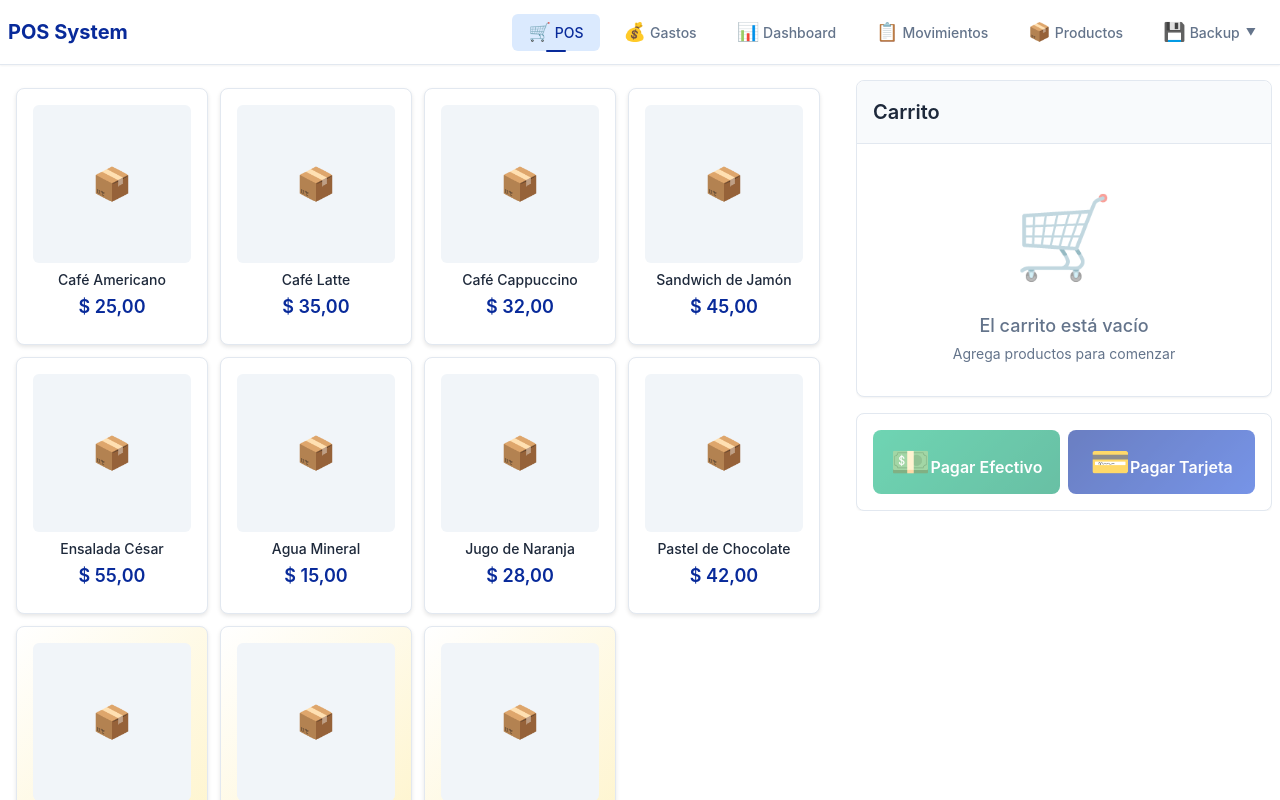
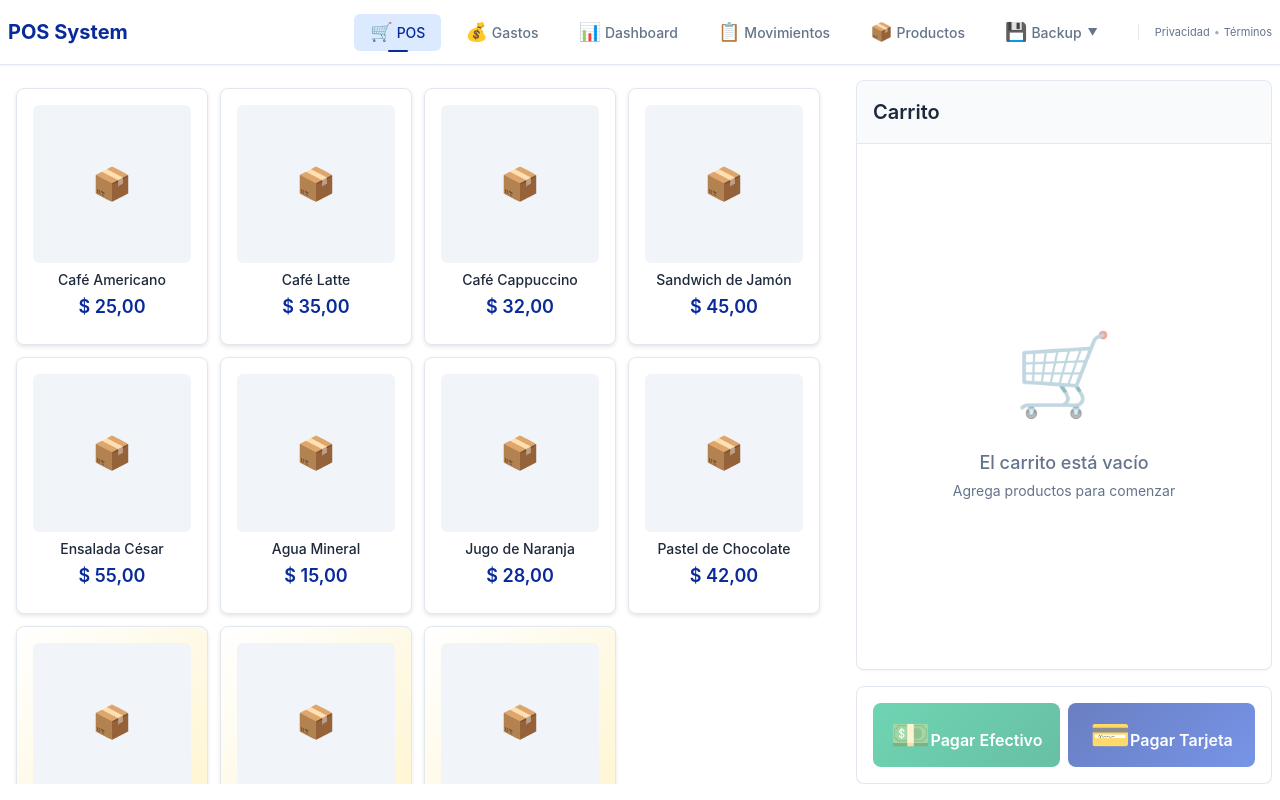
Before and after one commit to idgleb/Pos-sistema, a React (Vite) app: page / in a window 1280 px wide. Built offline with nearby package versions, Linux system fonts and the light colour scheme.

Commit message:
Agregar enlaces de PolÃ­tica de Privacidad y TÃ©rminos en Navbar

```diff
--- a/src/app/App.css
+++ b/src/app/App.css
@@ -3,7 +3,7 @@
  */
 
 .app {
-  min-height: 100vh;
+  height: 100vh;
   display: flex;
   flex-direction: column;
   width: 100%;
--- a/src/app/App.jsx
+++ b/src/app/App.jsx
@@ -1,7 +1,6 @@
 import React, { useEffect } from 'react';
 import { BrowserRouter, useLocation } from 'react-router-dom';
 import Navbar from '../components/Navbar';
-import Footer from '../components/Footer';
 import AppRoutes from './routes';
 import StoreProvider from './store/StoreProvider';
 import './App.css';
@@ -28,7 +27,6 @@ const AppContent = () => {
           <main className="app-main">
             <AppRoutes />
           </main>
-          <Footer />
         </div>
   );
 };
--- a/src/components/Footer.css
+++ /dev/null
@@ -1,71 +0,0 @@
-.app-footer {
-  background-color: var(--color-bg-secondary, #f8f9fa);
-  border-top: 1px solid var(--color-border, #e0e0e0);
-  padding: var(--spacing-md, 1rem);
-  margin-top: auto;
-  width: 100%;
-  box-sizing: border-box;
-  z-index: 10;
-  position: relative;
-  flex-shrink: 0;
-}
-
-.footer-content {
-  max-width: 1200px;
-  margin: 0 auto;
-  display: flex;
-  flex-direction: column;
-  align-items: center;
-  gap: var(--spacing-sm, 0.5rem);
-}
-
-.footer-links {
-  display: flex;
-  align-items: center;
-  gap: var(--spacing-sm, 0.5rem);
-  flex-wrap: wrap;
-  justify-content: center;
-}
-
-.footer-link {
-  color: var(--color-text-secondary, #666);
-  text-decoration: none;
-  font-size: 0.875rem;
-  transition: color 0.2s ease;
-}
-
-.footer-link:hover {
-  color: var(--color-primary, #2563eb);
-  text-decoration: underline;
-}
-
-.footer-separator {
-  color: var(--color-text-tertiary, #999);
-  margin: 0 var(--spacing-xs, 0.25rem);
-}
-
-.footer-copyright {
-  text-align: center;
-}
-
-.footer-copyright p {
-  margin: 0;
-  font-size: 0.75rem;
-  color: var(--color-text-tertiary, #999);
-}
-
-/* Responsive */
-@media (max-width: 768px) {
-  .app-footer {
-    padding: var(--spacing-sm, 0.5rem);
-  }
-
-  .footer-links {
-    flex-direction: column;
-    gap: var(--spacing-xs, 0.25rem);
-  }
-
-  .footer-separator {
-    display: none;
-  }
-}
--- a/src/components/Footer.jsx
+++ /dev/null
@@ -1,26 +0,0 @@
-import React from 'react';
-import { Link } from 'react-router-dom';
-import './Footer.css';
-
-const Footer = () => {
-  return (
-    <footer className="app-footer">
-      <div className="footer-content">
-        <div className="footer-links">
-          <Link to="/privacy" className="footer-link">
-            Política de Privacidad
-          </Link>
-          <span className="footer-separator">•</span>
-          <Link to="/terms" className="footer-link">
-            Términos de Servicio
-          </Link>
-        </div>
-        <div className="footer-copyright">
-          <p>&copy; {new Date().getFullYear()} POS System. Todos los derechos reservados.</p>
-        </div>
-      </div>
-    </footer>
-  );
-};
-
-export default Footer;
--- a/src/components/Navbar.css
+++ b/src/components/Navbar.css
@@ -254,6 +254,36 @@
   color: white;
 }
 
+/* Enlaces legales */
+.navbar-legal-links {
+  display: flex;
+  align-items: center;
+  gap: var(--spacing-xs);
+  margin-left: var(--spacing-md);
+  padding-left: var(--spacing-md);
+  border-left: 1px solid var(--color-border);
+}
+
+.navbar-legal-link {
+  font-size: 11px;
+  color: var(--color-text-secondary);
+  text-decoration: none;
+  transition: color var(--transition-fast);
+  white-space: nowrap;
+}
+
+.navbar-legal-link:hover {
+  color: var(--color-primary);
+  text-decoration: underline;
+}
+
+.navbar-legal-separator {
+  font-size: 11px;
+  color: var(--color-text-secondary);
+  user-select: none;
+  opacity: 0.6;
+}
+
 .navbar-mobile-toggle {
   display: none;
 }
@@ -354,6 +384,18 @@
     padding: var(--spacing-md);
   }
 
+  /* Enlaces legales en móvil */
+  .navbar-legal-links {
+    width: 100%;
+    margin-left: 0;
+    padding-left: 0;
+    border-left: none;
+    border-top: 1px solid var(--color-border);
+    padding-top: var(--spacing-sm);
+    margin-top: var(--spacing-sm);
+    justify-content: center;
+  }
+
   .navbar-mobile-toggle {
     display: block;
   }
--- a/src/components/Navbar.jsx
+++ b/src/components/Navbar.jsx
@@ -345,6 +345,25 @@ const Navbar = () => {
               </div>
             )}
           </div>
+
+          {/* Enlaces legales */}
+          <div className="navbar-legal-links">
+            <Link
+              to="/privacy"
+              className="navbar-legal-link"
+              onClick={closeMobileMenu}
+            >
+              Privacidad
+            </Link>
+            <span className="navbar-legal-separator">•</span>
+            <Link
+              to="/terms"
+              className="navbar-legal-link"
+              onClick={closeMobileMenu}
+            >
+              Términos
+            </Link>
+          </div>
         </div>
 
         <div className="navbar-mobile-toggle">
--- a/src/features/pos/POSPage.css
+++ b/src/features/pos/POSPage.css
@@ -15,14 +15,12 @@
   display: flex;
   flex-direction: column;
   gap: var(--spacing-md);
-  min-height: calc(100vh - 64px); /* Altura mínima menos navbar */
-  height: auto;
+  height: 100vh; /* Altura fija del viewport */
   width: 100%;
   max-width: 100%;
   min-width: 0; /* Permitir que se encoja */
   padding: var(--spacing-md) var(--spacing-sm); /* Padding que antes manejaba PageContainer */
   padding-top: calc(64px + var(--spacing-md)); /* Compensar altura del navbar fijo */
-  padding-bottom: var(--spacing-md); /* Espacio para el footer */
   box-sizing: border-box;
   overflow: hidden; /* Sin scroll global en la página */
 }
```
Also changed, not shown: 1 other file (tests, documents, lock files or other folders).
